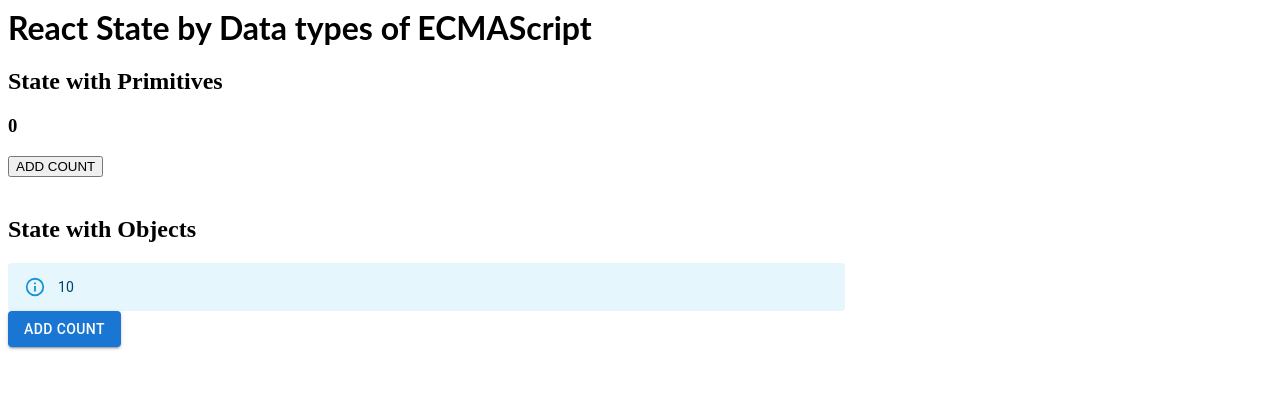
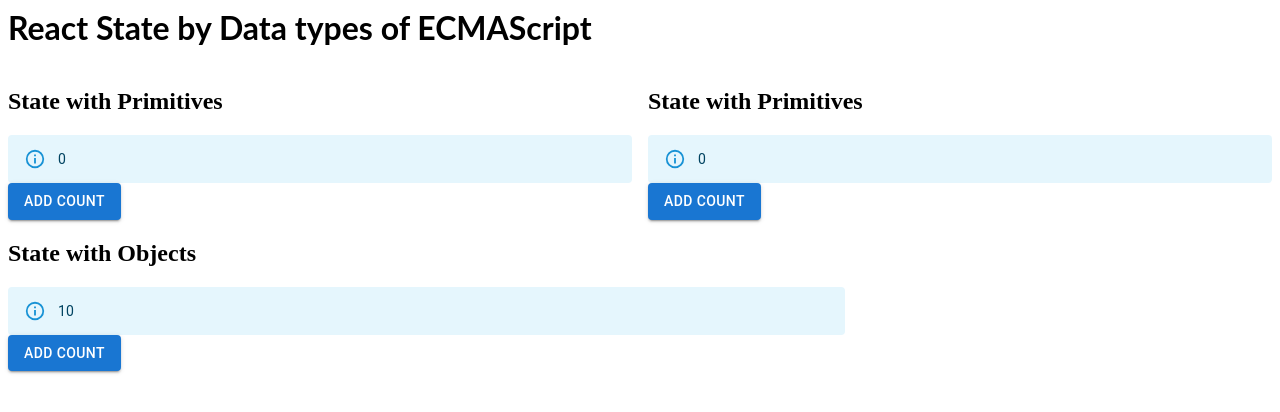
Before and after one commit to robertopuentesdiaz/React18_StateByType, a React (Create React App) app: page / in a window 1280 px wide. Shown: the top 412 px of the page. Built offline with nearby package versions, Linux system fonts and the light colour scheme; the HTML template or start-up script is replaced by a standard one.

Commit message:
1 file modified

```diff
--- a/src/ByValue.tsx
+++ b/src/ByValue.tsx
@@ -1,29 +1,51 @@
 import * as React from 'react';
 import { useState } from 'react';
-import { getRand } from './Utils';
+import Grid from '@mui/material/Grid';
+import Alert from '@mui/material/Alert';
+import Button from '@mui/material/Button';
 
 export default function ByValue() {
   const [count, setCount] = useState(0);
+  const [count2, setCount2] = useState(0);
 
   const add = () => {
     setCount((count) => {
       console.log('inside 1:', count);
       return count + 1;
     });
-    // setCount((count) => {
-    //   console.log("inside 2:", count);
-    //   return count + 1;
-    // });
     console.log('outside :', count);
+  };
+
+  const add2 = () => {
+    setCount2((count2) => {
+      console.log('inside 1:', count2);
+      return count2 + 1;
+    });
+    setCount2((count2) => {
+      console.log('inside 1:', count2);
+      return count2 + 1;
+    });
+    console.log('outside :', count2);
   };
 
   return (
     <div>
-      <h2>State with Primitives</h2>
-      <h3>{count}</h3>
-      <h3>
-        <button onClick={add}>ADD COUNT</button>
-      </h3>
+      <Grid container spacing={2}>
+        <Grid item xs={6}>
+          <h2>State with Primitives</h2>
+          <Alert severity="info">{count}</Alert>
+          <Button onClick={add} variant="contained">
+            ADD COUNT
+          </Button>
+        </Grid>
+        <Grid item xs={6}>
+          <h2>State with Primitives</h2>
+          <Alert severity="info">{count2}</Alert>
+          <Button onClick={add2} variant="contained">
+            ADD COUNT
+          </Button>
+        </Grid>
+      </Grid>
     </div>
   );
 }
```
